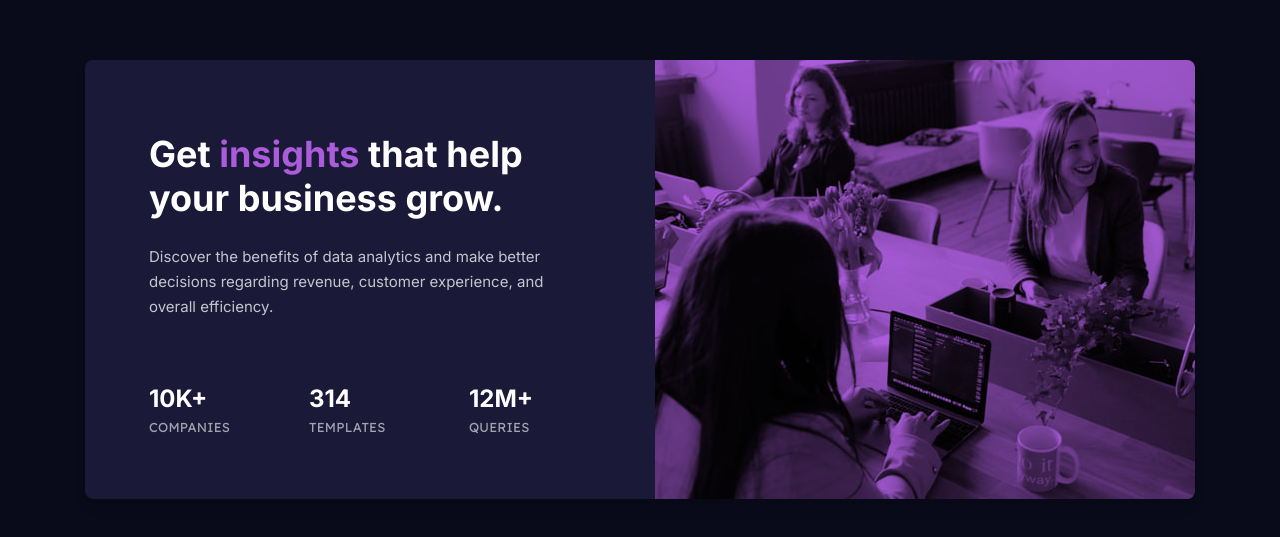
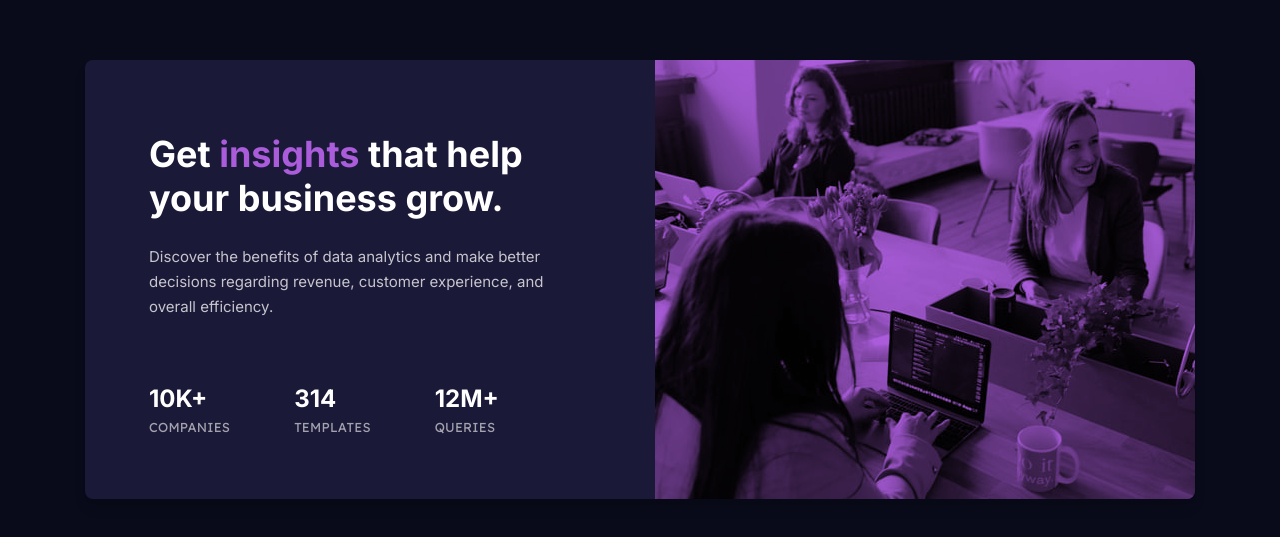
Before and after one commit to john-mirage/stats-preview-card-component, a React (Vite) app: page / in a window 1280 px wide. Shown: the part 121-658 px from the top of the page. Built offline with nearby package versions, Linux system fonts and the light colour scheme.

Commit message:
fix: fix stat width

```diff
--- a/src/components/Stat/style.css
+++ b/src/components/Stat/style.css
@@ -1,8 +1,6 @@
 .stat {
   display: flex;
   flex-direction: column;
-  align-items: center;
-  min-width: 6rem; /* 96px */
 }
 
 .stat__value {
@@ -26,9 +24,3 @@
   letter-spacing: 0.0125rem; /* 0.2px */
   text-transform: uppercase;
 }
-
-@media screen and (min-width: 1158px) {
-  .stat {
-    align-items: flex-start;
-  }
-}
```
